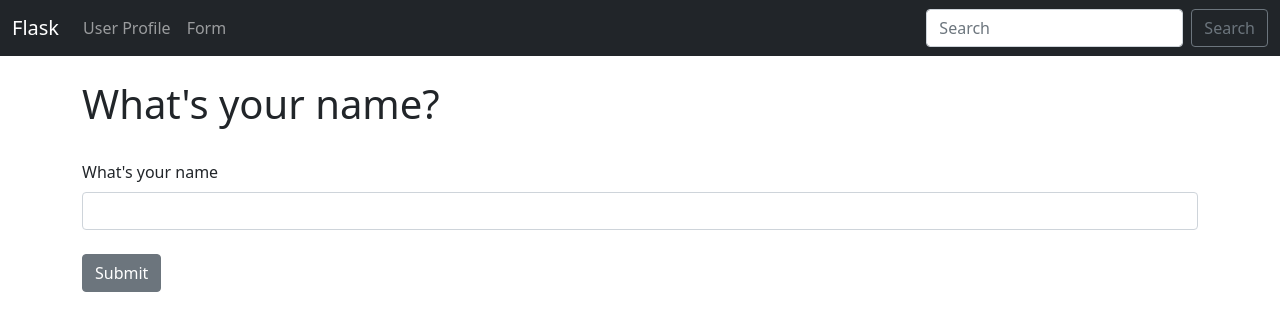
After one commit to AndresCampuzano/Jinja2-Python-template, a Flask app: page /name in a window 1280 px wide. The commit adds this page. Shown: the top 331 px of the page. Run offline with Flask 2, Linux system fonts and the light colour scheme.

Commit message:
add wtform

```diff
--- a/main.py
+++ b/main.py
@@ -1,6 +1,16 @@
 from flask import Flask, request, make_response, escape, redirect, render_template
+from flask_wtf import FlaskForm
+from wtforms import StringField, SubmitField
+from wtforms.validators import DataRequired
 
 app = Flask(__name__)
+app.config['SECRET_KEY'] = "my super secret key"
+
+
+# Create a Form Class
+class NamerForm(FlaskForm):
+    name = StringField("What's your name", validators=[DataRequired()])
+    submit = SubmitField("Submit")
 
 
 @app.route('/')
@@ -19,6 +29,20 @@ def user(name):
     return render_template("user.html", user_name=name)
 
 
+# Create name page
+@app.route('/name', methods=['GET', 'POST'])
+def name():
+    name = None
+    form = NamerForm()
+    # validate form
+    if form.validate_on_submit():
+        name = form.name.data
+        form.name.data = ''
+    return render_template("name.html",
+                           name=name,
+                           form=form)
+
+
 # Create custom error pages
 # Invalid URL
 @app.errorhandler(404)
--- a/templates/base.html
+++ b/templates/base.html
@@ -9,10 +9,10 @@
     <body>
         {% include 'navbar.html' %}
         <br />
-        <div class="container">
+        <main class="container">
             {% block content %}
             {% endblock %}
-        </div>
+        </main>
         <script src="https://cdn.jsdelivr.net/npm/bootstrap@5.1.3/dist/js/bootstrap.bundle.min.js" integrity="sha384-ka7Sk0Gln4gmtz2MlQnikT1wXgYsOg+OMhuP+IlRH9sENBO0LRn5q+8nbTov4+1p" crossorigin="anonymous"></script>
     </body>
 </html>
--- /dev/null
+++ b/templates/name.html
@@ -0,0 +1,20 @@
+{% extends 'base.html' %}
+
+{% block content %}
+
+    {% if name %}
+        <h1>Hello {{ name }}!</h1>
+    {% else %}
+        <h1>What's your name?</h1>
+        <br />
+        <form method="post">
+            {{ form.hidden_tag() }}
+
+            {{ form.name.label(class="form-label") }}
+            {{ form.name(class="form-control") }}
+            <br />
+            {{ form.submit(class="btn btn-secondary") }}
+        </form>
+    {% endif %}
+
+{% endblock %}
--- a/templates/navbar.html
+++ b/templates/navbar.html
@@ -1,4 +1,4 @@
-<nav class="navbar navbar-expand-lg navbar-light bg-light">
+<nav class="navbar navbar-expand-lg navbar-dark bg-dark">
     <div class="container-fluid">
         <a class="navbar-brand" href="{{ url_for('index') }}">Flask</a>
         <button class="navbar-toggler" type="button" data-bs-toggle="collapse" data-bs-target="#navbarSupportedContent" aria-controls="navbarSupportedContent" aria-expanded="false" aria-label="Toggle navigation">
@@ -9,10 +9,13 @@
                 <li class="nav-item">
                     <a class="nav-link" href="{{ url_for('user', name='Andres') }}">User Profile</a>
                 </li>
+                <li class="nav-item">
+                    <a class="nav-link" href="{{ url_for('name') }}">Form</a>
+                </li>
             </ul>
             <form class="d-flex">
                 <input class="form-control me-2" type="search" placeholder="Search" aria-label="Search">
-                <button class="btn btn-outline-success" type="submit">Search</button>
+                <button class="btn btn-outline-secondary" type="submit">Search</button>
             </form>
         </div>
     </div>
```
Also changed, not shown: requirements.txt (+0 -11 lines).
